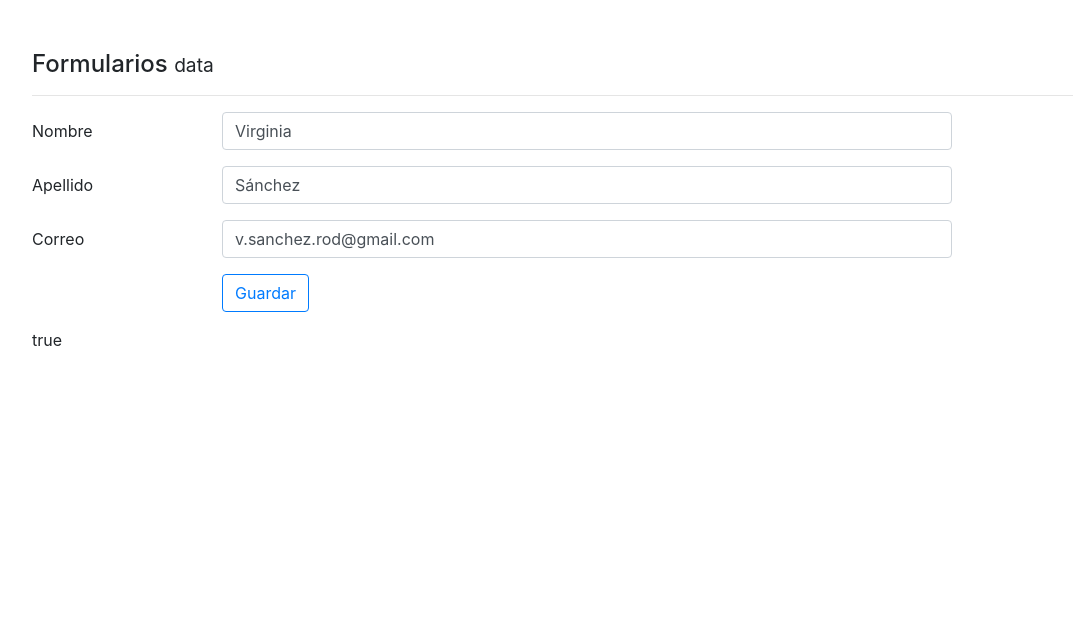
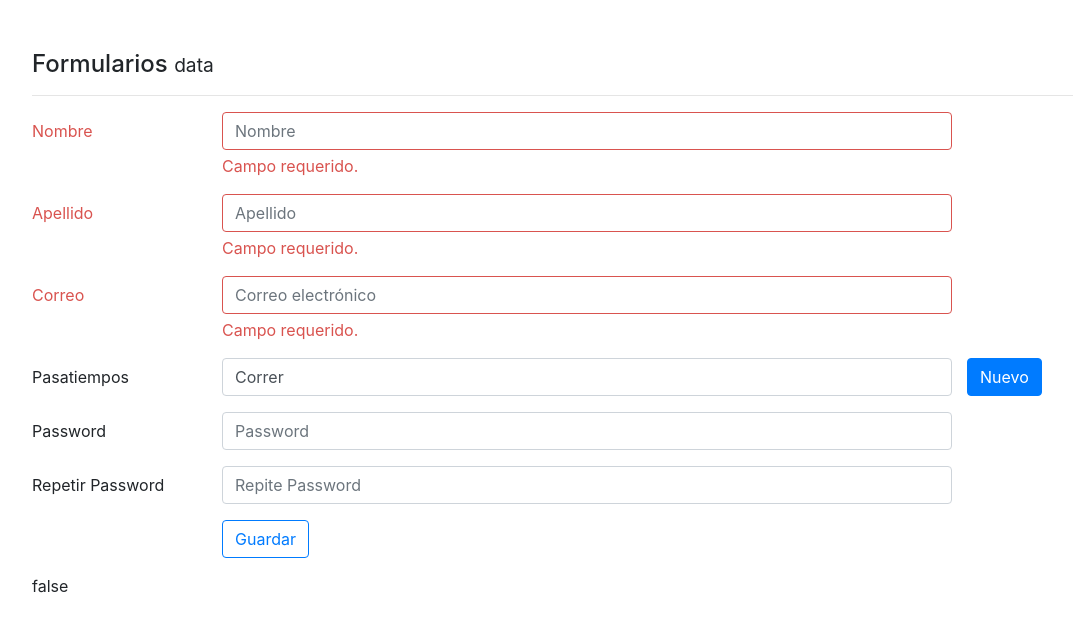
Before and after one commit to vsanchezrod/app6Angular-formularios, an Angular app: page / in a window 1280 px wide. Shown: the top 632 px of the page, without its empty margins (53-1126 px from the left). Built offline with nearby package versions, Linux system fonts and the light colour scheme.

Commit message:
Validaciones personalizadas. Validación de passwords iguales

```diff
--- a/src/app/components/data/data.component.html
+++ b/src/app/components/data/data.component.html
@@ -55,6 +55,40 @@
         </div>
     </div>
 
+    <!-- Pasatiempos-->
+    <div class="form-group row">
+        <label class="col-2 col-form-label">Pasatiempos</label>
+
+        <!-- Se utiliza formArrayName de forma global para identificar el array de pasatiempos-->
+        <div class="col-md-8" formArrayName="pasatiempos">
+
+            <!-- Con el formControlName="0" se hace referencia al primer elemento del array-->
+            <input *ngFor="let pasatiempo of forma.controls['pasatiempos'].controls; let i = index" type="text" class="form-control" [formControlName]="i">
+        </div>
+
+        <!-- Botón para añadir nuevos pasatiempos-->
+        <button type="button" class="btn btn-primary" (click)="agregarPasatiempo()">Nuevo</button>
+
+    </div>
+
+    <!-- PASSWORD 1-->
+    <div class="form-group row">
+        <label class="col-2 col-form-label">Password</label>
+        <div class="col-md-8">
+            <input class="form-control" type="password" placeholder="Password" formControlName="password1">
+
+        </div>
+    </div>
+
+
+    <!-- PASSWORD 2-->
+    <div class="form-group row">
+        <label class="col-2 col-form-label">Repetir Password</label>
+        <div class="col-md-8">
+            <input class="form-control" type="password" placeholder="Repite Password" formControlName="password2">
+
+        </div>
+    </div>
 
 
     <div class="form-group row">
--- a/src/app/components/data/data.component.ts
+++ b/src/app/components/data/data.component.ts
@@ -1,7 +1,7 @@
 import { Component } from '@angular/core';
 
 // Importaciones básicas para trabajar con la aproximación por data
-import { FormGroup, FormControl, Validators } from '@angular/forms';
+import { FormGroup, FormControl, Validators, FormArray } from '@angular/forms';
 
 @Component({
   selector: 'app-data',
@@ -18,7 +18,8 @@ export class DataComponent {
       nombre: 'Virginia',
       apellido: 'Sánchez'
     },
-    email: 'v.sanchez.rod@gmail.com'
+    email: 'v.sanchez.rod@gmail.com',
+    pasatiempos: ['Correr']
   };
 
   constructor() {
@@ -29,14 +30,23 @@ export class DataComponent {
 
       'nombreCompleto': new FormGroup({
         'nombre': new FormControl('', [Validators.required, Validators.minLength(5)]),
-        'apellido': new FormControl('', Validators.required)
+        'apellido': new FormControl('', [Validators.required, this.noSanchez])
       }),
-      'email': new FormControl('' , [Validators.required, Validators.pattern('[a-z0-9._%+-]+@[a-z0-9.-]+\.[a-z]{2,3}$')])
+      'email': new FormControl('' , [Validators.required, Validators.pattern('[a-z0-9._%+-]+@[a-z0-9.-]+\.[a-z]{2,3}$')]),
+      'pasatiempos': new FormArray([
+        new FormControl('Correr', Validators.required)
+      ]),
+      'password1': new FormControl('', Validators.required),
+      'password2': new FormControl('')
+
     });
 
-    // Para cargar los datos de un usuario en el formulario
-    // El objeto a cargar debe tener la misma estructura que la forma
-    this.forma.setValue(this.usuario);
+    // Para cargar los datos de un usuario en el formulario. Eobjeto a cargar debe tener la misma estructura que la forma
+    // this.forma.setValue(this.usuario);
+
+    // Validación del password
+    // Cuando se ejecutar la función, está en otro contexto y el this no existe x eso es necesario usar el bind para decirle q será this
+    this.forma.controls['password2'].setValidators([Validators.required, this.validarPassword.bind(this.forma)]);
 
   }
 
@@ -49,14 +59,58 @@ export class DataComponent {
     // this.forma.reset(this.usuario);
 
     // 2ºForma - Resetea a vacío
-    this.forma.reset({
+    /*this.forma.reset({
       nombreCompleto: {
         nombre: '',
         apellido: ''
       },
       email: ''
-    });
+    });*/
 
   }
 
+  agregarPasatiempo() {
+
+    // Con <FormArray> se le dice a Typescript q es un array y así puede usar los métodos de los arrays.
+    (<FormArray>this.forma.controls['pasatiempos']).push(
+      new FormControl('', Validators.required)
+    );
+  }
+
+
+  // VALIDACIONES: Lo ideal es tener un archivo de validaciones aparte
+
+  // Ejemplo de validacion para que no pueda ser Sanchez el apellido
+  noSanchez(control: FormControl): {[s: string]: boolean} {
+
+    if (control.value === 'sanchez') {
+      // Si devuelve algo, es que la validación falla
+      return {
+        noSanchez: true
+      };
+    }
+
+    // Si no devuelve nada, la validación no falla
+    return null;
+
+  }
+
+  // Validación passwords
+  validarPassword(control: FormControl): {[s: string]: boolean} {
+
+    // El this aquí es igual a this.forma (por el uso de bind())
+    let forma: any = this;
+
+    // Se va a colocar en el segundo control de password
+    if (control.value !== forma.controls['password1'].value) {
+      // Si devuelve algo, es que la validación falla
+      return {
+        passwordDistintos: true
+      };
+    }
+    return null;
+  }
+
+
+
 }
```
